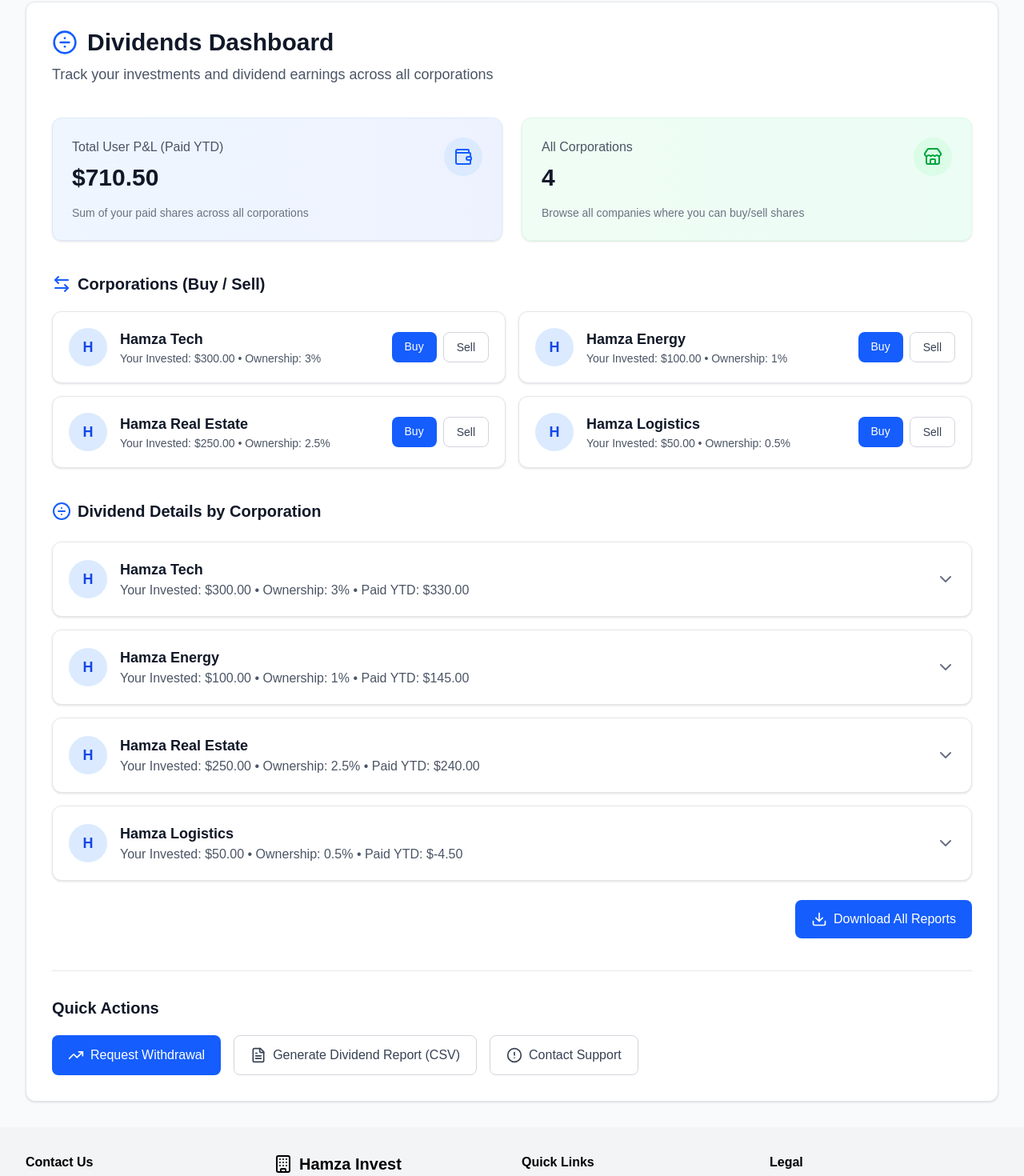
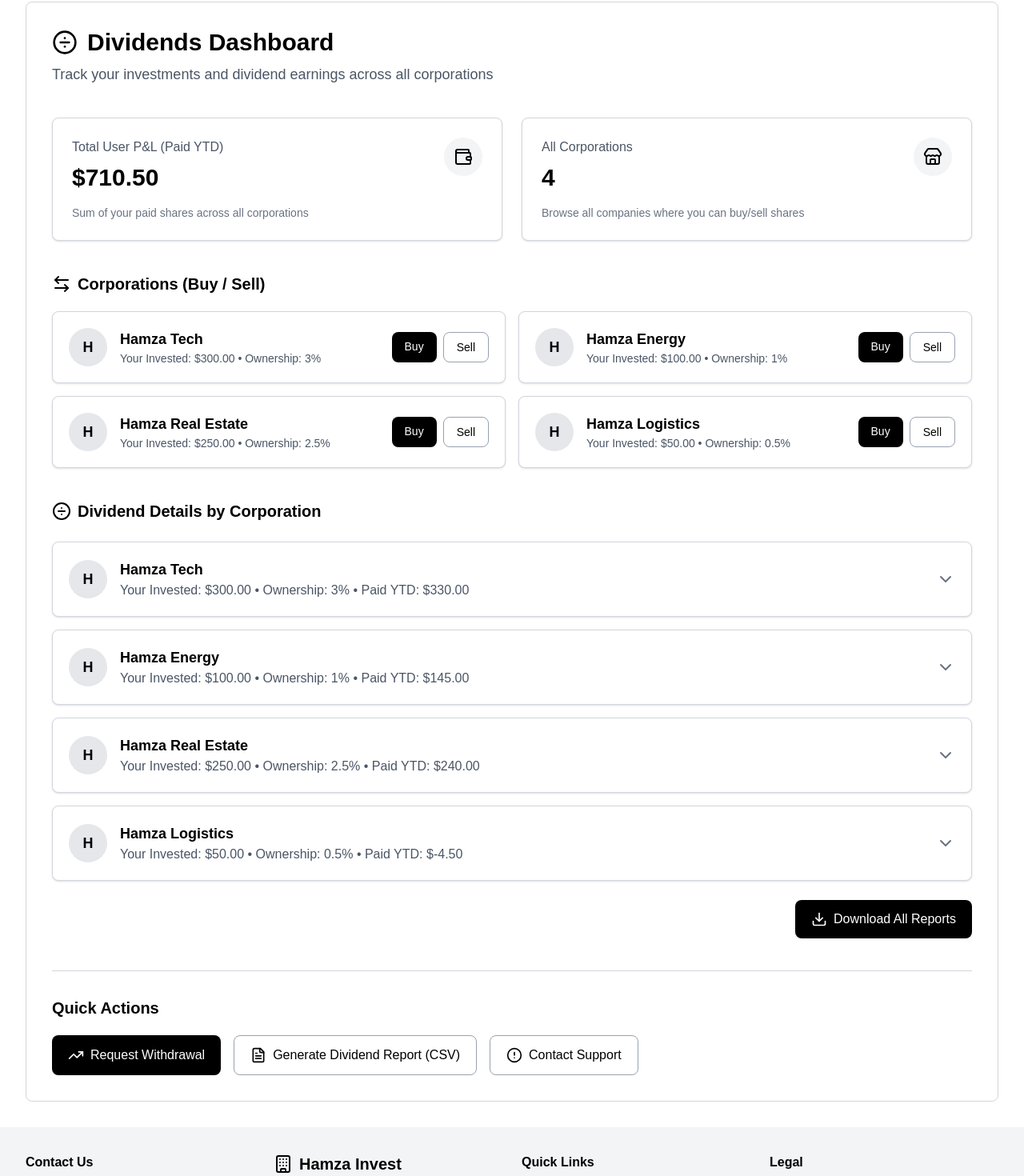
Before and after one commit to azamalidev/Hamza-Invest, a Next.js app: page /dividends in a window 1280 px wide. Shown: the part 94-1564 px from the top of the page at 80% size. Built offline with nearby package versions, Linux system fonts and the light colour scheme.

Commit message:
modified:   app/dividends/page.tsx

```diff
--- a/app/dividends/page.tsx
+++ b/app/dividends/page.tsx
@@ -282,12 +282,12 @@ export default function Dividends() {
   }
 
   return (
-    <div className="bg-gray-50 min-h-screen p-6 md:p-8">
-      <div className="max-w-7xl mx-auto bg-white rounded-xl shadow-sm border border-gray-200 p-6 md:p-8">
+    <div className="bg-white min-h-screen p-6 md:p-8">
+      <div className="max-w-7xl mx-auto bg-white rounded-lg border border-gray-300 p-6 md:p-8">
         {/* Header */}
         <div className="mb-10">
-          <h2 className="text-3xl font-bold text-gray-900 flex items-center">
-            <DivideCircle className="w-8 h-8 mr-3 text-blue-600" />
+          <h2 className="text-3xl font-bold text-black flex items-center">
+            <DivideCircle className="w-8 h-8 mr-3 text-black" />
             Dividends Dashboard
           </h2>
           <p className="text-gray-600 mt-2 text-lg">
@@ -297,16 +297,16 @@ export default function Dividends() {
 
         {/* Top Summary */}
         <div className="grid grid-cols-1 md:grid-cols-2 gap-6 mb-10">
-          <div className="bg-gradient-to-r from-blue-50 to-indigo-50 rounded-xl p-6 border border-blue-100 shadow-sm hover:shadow-md transition-all">
+          <div className="bg-white rounded-lg p-6 border border-gray-300 shadow-sm hover:shadow-md transition-all">
             <div className="flex justify-between items-start">
               <div>
                 <p className="text-base text-gray-600 font-medium">Total User P&L (Paid YTD)</p>
-                <p className="text-3xl font-bold text-gray-900 mt-2">
+                <p className="text-3xl font-bold text-black mt-2">
                   ${fmtMoney(totalEarnedYtd)}
                 </p>
               </div>
-              <div className="w-12 h-12 bg-blue-100 rounded-full flex items-center justify-center">
-                <Wallet className="w-6 h-6 text-blue-600" />
+              <div className="w-12 h-12 bg-gray-100 rounded-full flex items-center justify-center">
+                <Wallet className="w-6 h-6 text-black" />
               </div>
             </div>
             <p className="text-sm text-gray-500 mt-4">
@@ -314,16 +314,16 @@ export default function Dividends() {
             </p>
           </div>
 
-          <div className="bg-gradient-to-r from-green-50 to-emerald-50 rounded-xl p-6 border border-green-100 shadow-sm hover:shadow-md transition-all">
+          <div className="bg-white rounded-lg p-6 border border-gray-300 shadow-sm hover:shadow-md transition-all">
             <div className="flex justify-between items-start">
               <div>
                 <p className="text-base text-gray-600 font-medium">All Corporations</p>
-                <p className="text-3xl font-bold text-gray-900 mt-2">
+                <p className="text-3xl font-bold text-black mt-2">
                   {data.corporations.length}
                 </p>
               </div>
-              <div className="w-12 h-12 bg-green-100 rounded-full flex items-center justify-center">
-                <Store className="w-6 h-6 text-green-600" />
+              <div className="w-12 h-12 bg-gray-100 rounded-full flex items-center justify-center">
+                <Store className="w-6 h-6 text-black" />
               </div>
             </div>
             <p className="text-sm text-gray-500 mt-4">
@@ -334,24 +334,24 @@ export default function Dividends() {
 
         {/* Corporations (Buy/Sell quick list) */}
         <div className="mb-10">
-          <h3 className="text-xl font-semibold text-gray-900 mb-5 flex items-center">
-            <ArrowLeftRight className="w-6 h-6 mr-2 text-blue-600" />
+          <h3 className="text-xl font-semibold text-black mb-5 flex items-center">
+            <ArrowLeftRight className="w-6 h-6 mr-2 text-black" />
             Corporations (Buy / Sell)
           </h3>
           <div className="grid md:grid-cols-2 gap-4">
             {data.corporations.map((corp) => (
               <div
                 key={corp.id}
-                className="flex items-center justify-between bg-white border border-gray-200 rounded-xl p-5 shadow-sm hover:shadow-md transition-all"
+                className="flex items-center justify-between bg-white border border-gray-300 rounded-lg p-5 shadow-sm hover:shadow-md transition-all"
               >
                 <div className="flex items-center">
-                  <div className="w-12 h-12 rounded-full bg-blue-100 flex items-center justify-center mr-4">
-                    <span className="font-semibold text-blue-700 text-lg">
+                  <div className="w-12 h-12 rounded-full bg-gray-200 flex items-center justify-center mr-4">
+                    <span className="font-semibold text-black text-lg">
                       {corp.name.charAt(0)}
                     </span>
                   </div>
                   <div>
-                    <p className="font-semibold text-gray-900 text-lg">{corp.name}</p>
+                    <p className="font-semibold text-black text-lg">{corp.name}</p>
                     <p className="text-sm text-gray-600">
                       Your Invested: ${fmtMoney(corp.investedUsd)} • Ownership:{" "}
                       {ownershipPercent(corp.investedUsd)}%
@@ -361,13 +361,13 @@ export default function Dividends() {
                 <div className="flex gap-2">
                   <Link
                     href={`/market/${corp.id}/buy`}
-                    className="px-4 py-2 bg-blue-600 text-white rounded-lg text-sm font-medium hover:bg-blue-700 transition-colors"
+                    className="px-4 py-2 bg-black text-white rounded-lg text-sm font-medium hover:bg-gray-800 transition-colors"
                   >
                     Buy
                   </Link>
                   <Link
                     href={`/market/${corp.id}/sell`}
-                    className="px-4 py-2 border border-gray-300 text-gray-700 rounded-lg text-sm font-medium hover:bg-gray-50 transition-colors"
+                    className="px-4 py-2 border border-gray-400 text-black rounded-lg text-sm font-medium hover:bg-gray-100 transition-colors"
                   >
                     Sell
                   </Link>
@@ -379,8 +379,8 @@ export default function Dividends() {
 
         {/* Dividend Details by Corporation */}
         <div className="mb-10">
-          <h3 className="text-xl font-semibold text-gray-900 mb-6 flex items-center">
-            <DivideCircle className="w-6 h-6 mr-2 text-blue-600" />
+          <h3 className="text-xl font-semibold text-black mb-6 flex items-center">
+            <DivideCircle className="w-6 h-6 mr-2 text-black" />
             Dividend Details by Corporation
           </h3>
 
@@ -406,7 +406,7 @@ export default function Dividends() {
               return (
                 <div
                   key={corp.id}
-                  className="bg-white rounded-xl border border-gray-200 shadow-sm hover:shadow-md transition-all overflow-hidden"
+                  className="bg-white rounded-lg border border-gray-300 shadow-sm hover:shadow-md transition-all overflow-hidden"
                 >
                   <button
                     onClick={() =>
@@ -417,13 +417,13 @@ export default function Dividends() {
                     aria-label={`Toggle details for ${corp.name}`}
                   >
                     <div className="flex items-center">
-                      <div className="w-12 h-12 rounded-full bg-blue-100 flex items-center justify-center mr-4">
-                        <span className="font-semibold text-blue-700 text-lg">
+                      <div className="w-12 h-12 rounded-full bg-gray-200 flex items-center justify-center mr-4">
+                        <span className="font-semibold text-black text-lg">
                           {corp.name.charAt(0)}
                         </span>
                       </div>
                       <div className="text-left">
-                        <p className="font-semibold text-gray-900 text-lg">{corp.name}</p>
+                        <p className="font-semibold text-black text-lg">{corp.name}</p>
                         <p className="text-base text-gray-600">
                           Your Invested: ${fmtMoney(corp.investedUsd)} • Ownership:{" "}
                           {ownPct}% • Paid YTD: ${fmtMoney(paidUserSum)}
@@ -443,8 +443,8 @@ export default function Dividends() {
                     }`}
                   >
                     {/* Ownership formula explanation */}
-                    <div className="p-5 border-t border-gray-200 bg-blue-50">
-                      <h4 className="text-base font-semibold text-gray-900 mb-3">
+                    <div className="p-5 border-t border-gray-300 bg-gray-50">
+                      <h4 className="text-base font-semibold text-black mb-3">
                         Ownership & Formula
                       </h4>
                       <p className="text-sm text-gray-700">
@@ -460,9 +460,9 @@ export default function Dividends() {
 
                     {/* Weekly / Monthly / Yearly sections */}
                     {(["Weekly", "Monthly", "Yearly"] as Period[]).map((period) => (
-                      <div key={period} className="p-5 border-t border-gray-200">
-                        <h5 className="text-base font-semibold text-gray-900 mb-3 flex items-center">
-                          <FileText className="w-5 h-5 mr-2 text-blue-600" />
+                      <div key={period} className="p-5 border-t border-gray-300">
+                        <h5 className="text-base font-semibold text-black mb-3 flex items-center">
+                          <FileText className="w-5 h-5 mr-2 text-black" />
                           {period} Reports
                         </h5>
 
@@ -476,16 +476,16 @@ export default function Dividends() {
                               return (
                                 <div
                                   key={`${period}-${i}`}
-                                  className="border border-gray-200 rounded-lg p-4 bg-white shadow-sm"
+                                  className="border border-gray-300 rounded-lg p-4 bg-white shadow-sm"
                                 >
                                   <div className="flex flex-col md:flex-row md:items-center md:justify-between">
-                                    <p className="text-base font-medium text-gray-900">
+                                    <p className="text-base font-medium text-black">
                                       {new Date(r.date).toLocaleDateString()} •{" "}
                                       <span
                                         className={`${
                                           r.companyPnlAmount >= 0
-                                            ? "text-green-700"
-                                            : "text-red-700"
+                                            ? "text-black"
+                                            : "text-black"
                                         }`}
                                       >
                                         Company P&amp;L: $
@@ -497,8 +497,8 @@ export default function Dividends() {
                                       <span
                                         className={`font-semibold ${
                                           yourShare >= 0
-                                            ? "text-green-700"
-                                            : "text-red-700"
+                                            ? "text-black"
+                                            : "text-black"
                                         }`}
                                       >
                                         ${fmtMoney(yourShare)}
@@ -520,7 +520,7 @@ export default function Dividends() {
                     ))}
 
                     {/* Export buttons */}
-                    <div className="p-5 border-t border-gray-200 flex justify-end gap-3">
+                    <div className="p-5 border-t border-gray-300 flex justify-end gap-3">
                       <button
                         onClick={() =>
                           downloadCsv(
@@ -528,7 +528,7 @@ export default function Dividends() {
                             reportsToCsvRows(corp)
                           )
                         }
-                        className="px-4 py-2 border border-gray-300 text-gray-700 rounded-lg hover:bg-gray-50 transition-colors text-base font-medium flex items-center"
+                        className="px-4 py-2 border border-gray-400 text-black rounded-lg hover:bg-gray-100 transition-colors text-base font-medium flex items-center"
                       >
                         <Download className="w-5 h-5 mr-2" />
                         Download {corp.name} CSV
@@ -544,7 +544,7 @@ export default function Dividends() {
           <div className="flex justify-end mt-6">
             <button
               onClick={() => downloadCsv("all_dividend_reports.csv", allCorpsCsvRows)}
-              className="px-5 py-3 bg-blue-600 text-white rounded-lg hover:bg-blue-700 transition-colors text-base font-medium flex items-center"
+              className="px-5 py-3 bg-black text-white rounded-lg hover:bg-gray-800 transition-colors text-base font-medium flex items-center"
             >
               <Download className="w-5 h-5 mr-2" />
               Download All Reports
@@ -553,26 +553,26 @@ export default function Dividends() {
         </div>
 
         {/* Quick Actions */}
-        <div className="pt-8 border-t border-gray-200">
-          <h3 className="text-xl font-semibold text-gray-900 mb-5">Quick Actions</h3>
+        <div className="pt-8 border-t border-gray-300">
+          <h3 className="text-xl font-semibold text-black mb-5">Quick Actions</h3>
           <div className="flex flex-wrap gap-4">
             <Link
               href="/withdraw"
-              className="px-5 py-3 bg-blue-600 text-white rounded-lg hover:bg-blue-700 transition-colors text-base font-medium flex items-center"
+              className="px-5 py-3 bg-black text-white rounded-lg hover:bg-gray-800 transition-colors text-base font-medium flex items-center"
             >
               <TrendingUp className="w-5 h-5 mr-2" />
               Request Withdrawal
             </Link>
             <button
               onClick={() => downloadCsv("all_dividend_reports.csv", allCorpsCsvRows)}
-              className="px-5 py-3 border border-gray-300 text-gray-700 rounded-lg hover:bg-gray-50 transition-colors text-base font-medium flex items-center"
+              className="px-5 py-3 border border-gray-400 text-black rounded-lg hover:bg-gray-100 transition-colors text-base font-medium flex items-center"
             >
               <FileText className="w-5 h-5 mr-2" />
               Generate Dividend Report (CSV)
             </button>
             <Link
               href="/support"
-              className="px-5 py-3 border border-gray-300 text-gray-700 rounded-lg hover:bg-gray-50 transition-colors text-base font-medium flex items-center"
+              className="px-5 py-3 border border-gray-400 text-black rounded-lg hover:bg-gray-100 transition-colors text-base font-medium flex items-center"
             >
               <AlertCircle className="w-5 h-5 mr-2" />
               Contact Support
```
